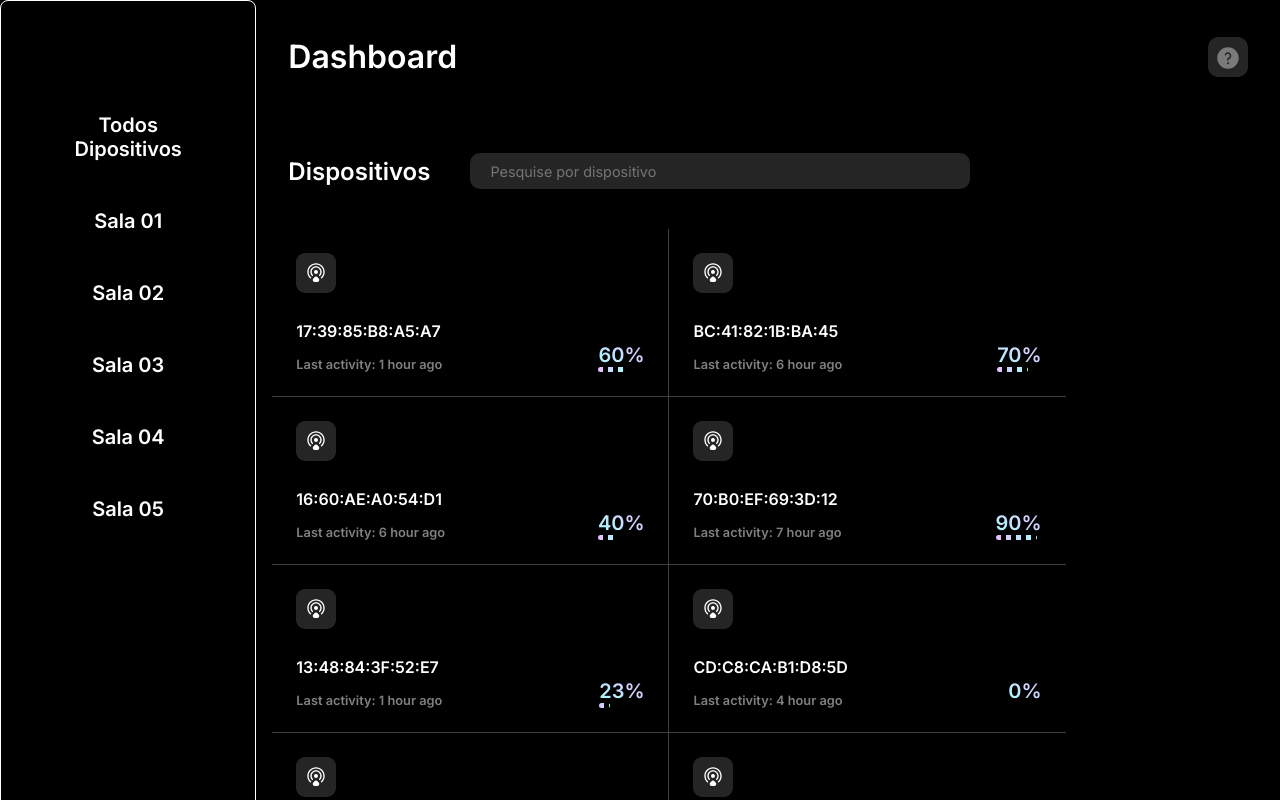
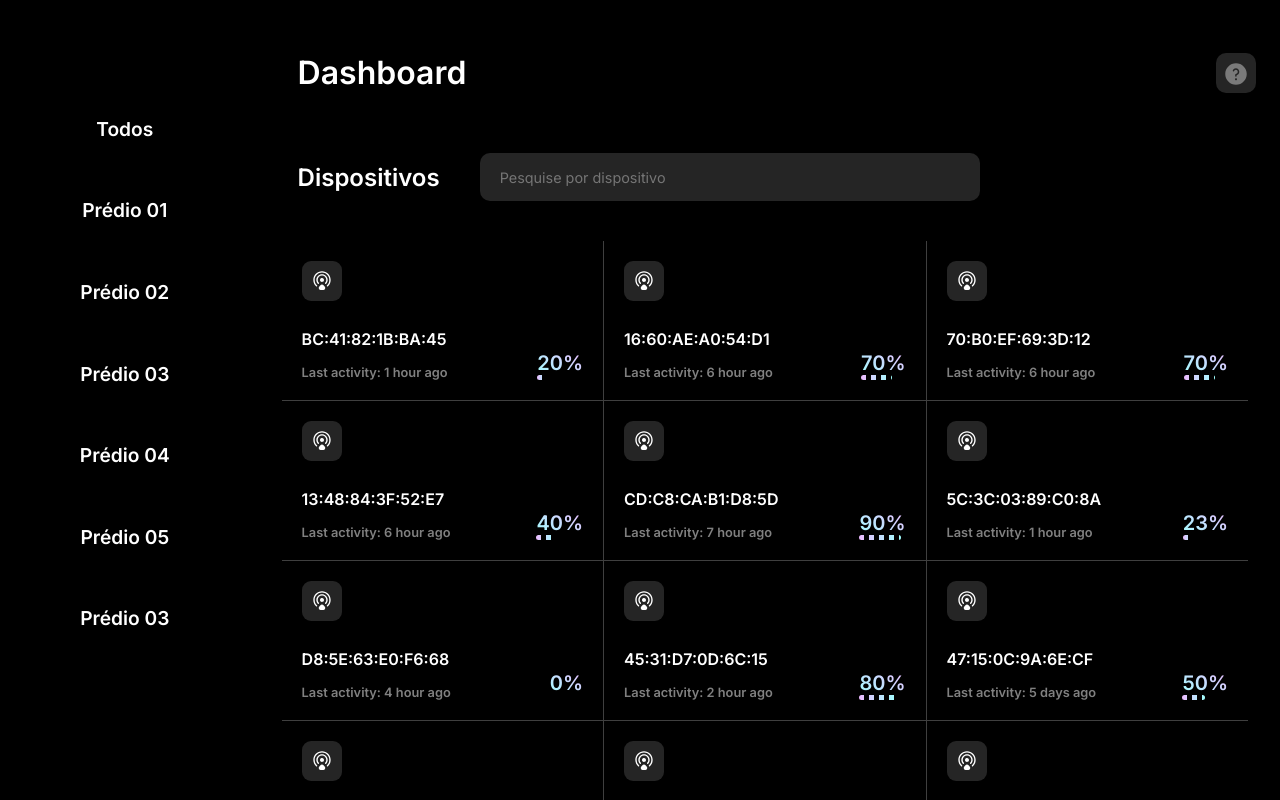
Before and after one commit to 2022M4T1-Inteli/Locus, a React (Vite) app in the folder src/front/: page /dashboard in a window 1280 px wide. Shown: the top 800 px of the page. Built offline with nearby package versions, Linux system fonts and the light colour scheme.

Commit message:
feat(): dashboardPage changes

```diff
--- a/src/front/src/components/Dash.module.css
+++ b/src/front/src/components/Dash.module.css
@@ -2,6 +2,7 @@
     display: flex;
     justify-content: space-between;
     margin: 2rem;
+    width: 96%;
 }
 
 .text {
--- a/src/front/src/components/Gallery.jsx
+++ b/src/front/src/components/Gallery.jsx
@@ -19,8 +19,13 @@ export function Gallery() {
     const [devices, setDevices] = useState([
         {
             mac_str: mock_macandress(),
-            battery_percent: 60,
+            battery_percent: 20,
             last_activity: 'Last activity: 1 hour ago',
+        },
+        {
+            mac_str: mock_macandress(),
+            battery_percent: 70,
+            last_activity: 'Last activity: 6 hour ago',
         },
         {
             mac_str: mock_macandress(),
--- a/src/front/src/components/Gallery.module.css
+++ b/src/front/src/components/Gallery.module.css
@@ -34,6 +34,7 @@
     align-items: center;
     width: 100%;
     margin: 1rem;
+    margin-top: 0;
 }
 
 .search {
@@ -43,7 +44,7 @@
     padding: 5px 20px;
     background-color: var(--gray-300);
     width: 70%;
-    height: 2.25rem;
+    height: 3rem;
     margin: 0.5rem;
     border-radius: 10px;
     transition: 0.3s all;
@@ -65,6 +66,8 @@
     outline: none;
     font-size: 0.9rem;
     font-weight: 300;
+    height: 100%;
+    width: 100%;
     background-color: transparent;
     color: var(--white);
 }
@@ -91,7 +94,7 @@
     display: grid;
     grid-template-columns: repeat(auto-fill, minmax(300px, 1fr));
     height: 100%;
-    width: 80%;
+    width: 100%;
     color: var(--white);
     border-radius: 10px;
     padding-bottom: 30px;
@@ -121,7 +124,7 @@
 }
 
 .deviceBox {
-    padding: 1.5rem;
+    padding: 1.25rem;
     cursor: pointer;
 }
 
@@ -164,7 +167,3 @@
     width: 100%;
     height: 100%;
 }
-
-.imageDeviceBox {
-	-webkit-user-drag: none;
-}
--- a/src/front/src/components/SideBar.jsx
+++ b/src/front/src/components/SideBar.jsx
@@ -3,17 +3,14 @@ import styles from './SideBar.module.css';
 export function SideBar() {
     return (
         <aside className={styles.sidebar}>
-            {/* <img
-                className={styles.cover}
-                src="https://images.unsplash.com/photo-1593640408182-31c70c8268f5?ixlib=rb-4.0.3&ixid=MnwxMjA3fDB8MHxwaG90by1wYWdlfHx8fGVufDB8fHx8&auto=format&fit=crop&w=500&q=50"
-            /> */}
             <footer>
-                <a href="#">Todos Dipositivos</a>
-                <a href="#">Sala 01</a>
-                <a href="#">Sala 02</a>
-                <a href="#">Sala 03</a>
-                <a href="#">Sala 04</a>
-                <a href="#">Sala 05</a>
+                <a href="#">Todos</a>
+                <a href="#">Prédio 01</a>
+                <a href="#">Prédio 02</a>
+                <a href="#">Prédio 03</a>
+                <a href="#">Prédio 04</a>
+                <a href="#">Prédio 05</a>
+                <a href="#">Prédio 03</a>
             </footer>
         </aside>
     );
--- a/src/front/src/components/SideBar.module.css
+++ b/src/front/src/components/SideBar.module.css
@@ -3,7 +3,6 @@
     border-radius: 8px;
     overflow: hidden;
     width: 20rem;
-    border: 1px solid var(--white);
 }
 
 .cover {
@@ -36,15 +35,12 @@
 
 .sidebar footer a {
     background: transparent;
-    /* height: 50px; */
-    padding: 1.5rem;
+    padding: 1.8rem;
     font-weight: bold;
-    font-size: 1.25rem;
+    font-size: 1.2rem;
     text-align: center;
-    /* display: block; */
     text-decoration: none;
     color: var(--white);
-
     display: block;
     align-items: flex;
     justify-content: center;
--- a/src/front/src/pages/DashboardPage.module.css
+++ b/src/front/src/pages/DashboardPage.module.css
@@ -8,6 +8,7 @@
     width: 100%;
     height: 100%;
     display: flex;
+    margin: 1rem;
     flex-direction: column;
     justify-content: normal;
 }
--- a/src/front/src/pages/LoginPage.module.css
+++ b/src/front/src/pages/LoginPage.module.css
@@ -45,6 +45,7 @@
 .loginFormButton {
     width: 100%;
     height: 42px;
+    height: 3.5rem;
 }
 
 .input {
--- a/src/front/src/styles/global.css
+++ b/src/front/src/styles/global.css
@@ -47,4 +47,5 @@ button {
     margin: 0;
     padding: 0;
     box-sizing: border-box;
+    -webkit-user-drag: none;
 }
```
